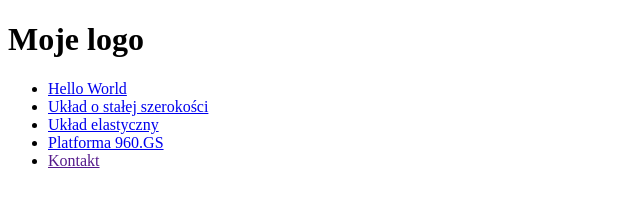
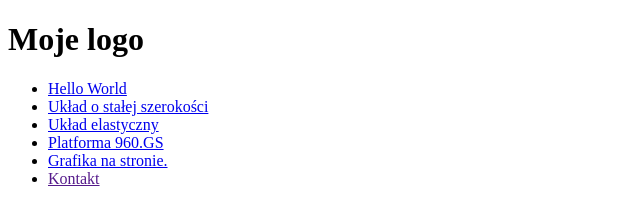
Before and after one commit to msypniewski511/testowanie-html-css-javascript, a plain HTML site: page index.html in a window 1280 px wide. Shown: the whole page, without its empty margins (0-640 px from the left). Drawn offline with Linux system fonts and the light colour scheme.

Commit message:
Start grafiki

```diff
--- a/index.html
+++ b/index.html
@@ -16,6 +16,7 @@
           <li><a href="indexa.html">Układ o stałej szerokości</a></li>
           <li><a href="indexb.html">Układ elastyczny</a></li>
           <li><a href="960GS/index.html">Platforma 960.GS</a></li>
+          <li><a href="grafika/index.html">Grafika na stronie.</a></li>
           <li><a href="">Kontakt</a></li>
         </ul>
       </div>
```
